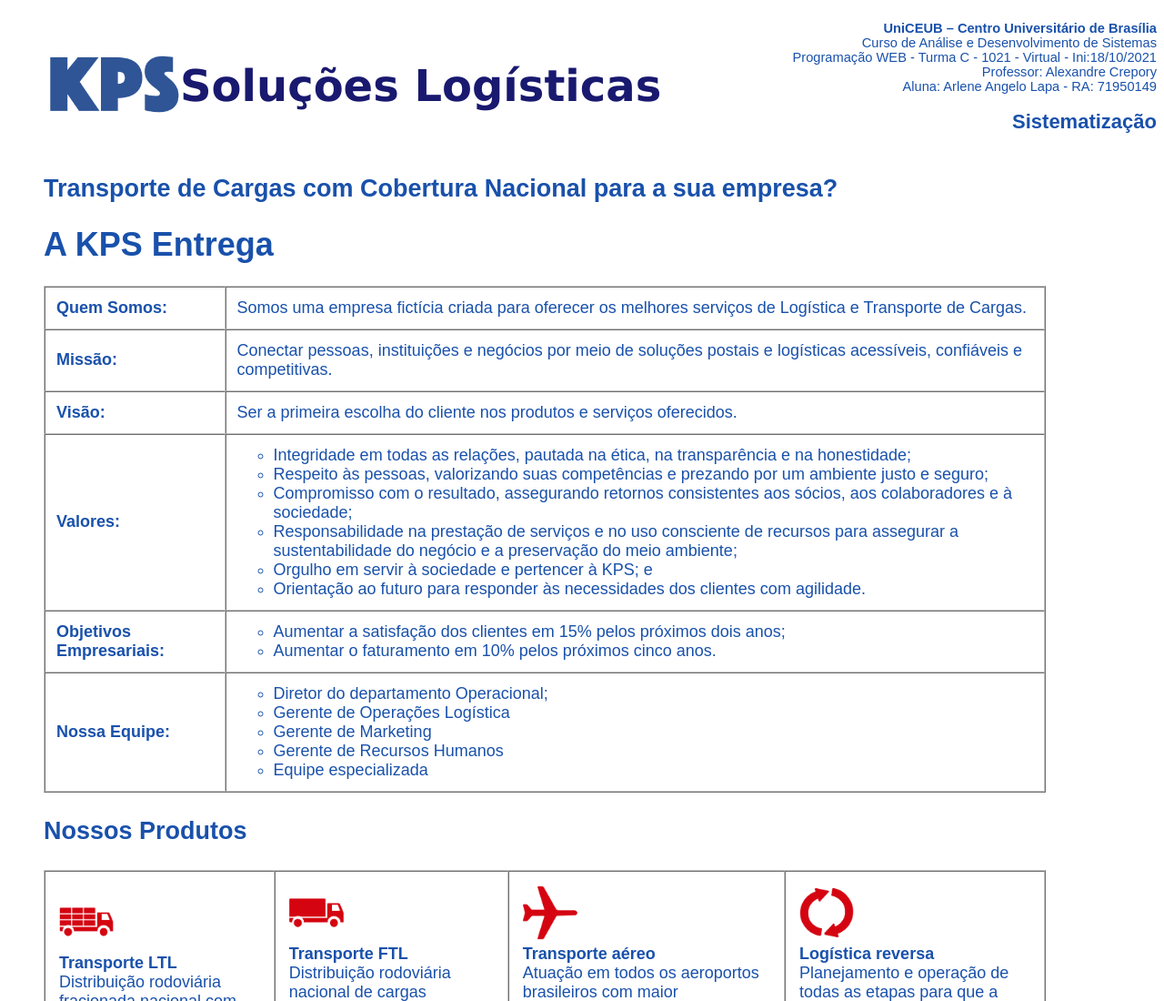
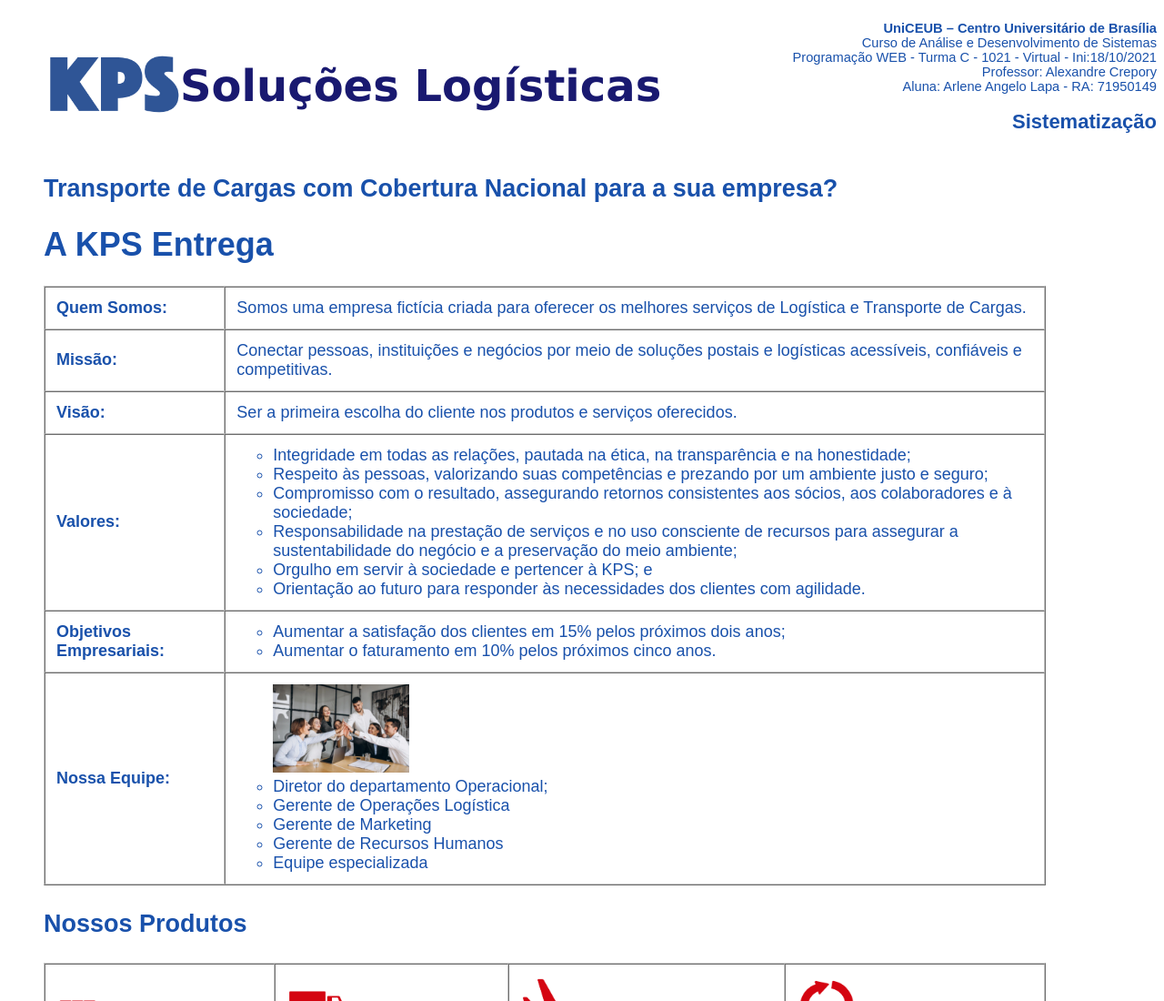
Before and after one commit to ArleneAngelo/pw-sistematizacao, a plain HTML site: page index.html in a window 1280 px wide. Shown: the top 1100 px of the page at 91% size. Drawn offline with Linux system fonts and the light colour scheme.

Commit message:
Update index.html

```diff
--- a/index.html
+++ b/index.html
@@ -73,7 +73,7 @@
         <tr>
           <td><b>Nossa Equipe: </b></td>
           <td><ul>
-            <li>Diretor do departamento Operacional;</li>
+            <img src="https://arleneangelo.github.io/pw-sistematizacao/equipe.png" width="150" alt="Equipe" /><li>Diretor do departamento Operacional;</li>
             <li>Gerente de Operações Logística</li>
             <li>Gerente de Marketing</li>
             <li>Gerente de Recursos Humanos</li>
```
